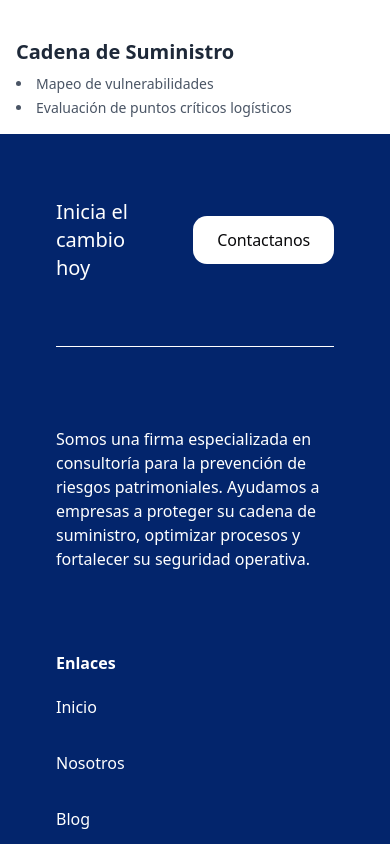
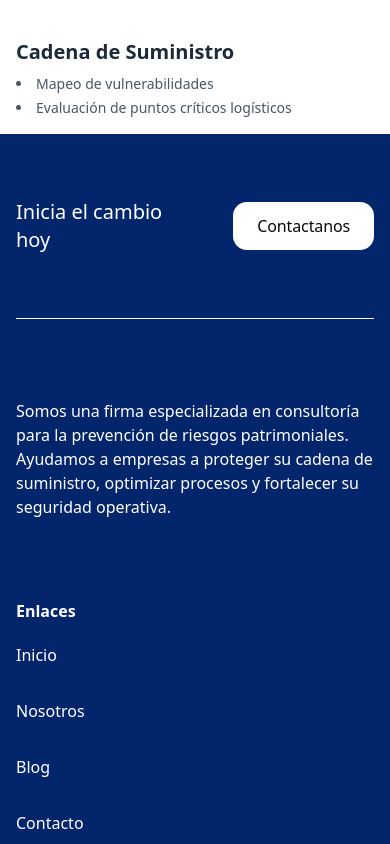
Before and after one commit to avomakesart/setaucommx, a Next.js app: page / in a window 390 px wide. Shown: the part 4220-5064 px from the top of the page. Built offline with nearby package versions, Linux system fonts and the light colour scheme.

Commit message:
fix(header): adjust button icon size in drawer component fix(footer): modify padding for footer layout

```diff
--- a/src/components/pages/footer.tsx
+++ b/src/components/pages/footer.tsx
@@ -32,7 +32,7 @@ export const Footer = () => {
 
   return (
     <footer className="bg-[#03256C] dark:bg-background">
-      <div className="px-14 pt-16 pb-13">
+      <div className="px-4 lg:px-14 pt-16 pb-13">
         <div className="max-w-full w-full mx-auto lg:max-w-7xl">
           <div className="flex gap-8 mb-16 justify-between items-center">
             <div className="text-xl dark:text-foreground text-background">
--- a/src/components/pages/header.tsx
+++ b/src/components/pages/header.tsx
@@ -60,7 +60,7 @@ export const Header = () => {
               <Drawer open={isOpen} onOpenChange={setIsOpen}>
                 <DrawerTrigger asChild>
                   <div className="flex lg:hidden">
-                  <Button variant='ghost'><HamburgerMenuIcon /></Button>
+                  <Button variant='ghost' ><HamburgerMenuIcon className="h-6 w-4" /></Button>
                   </div>
                 </DrawerTrigger>
                 <DrawerContent className="sm:max-w-lg">
```
